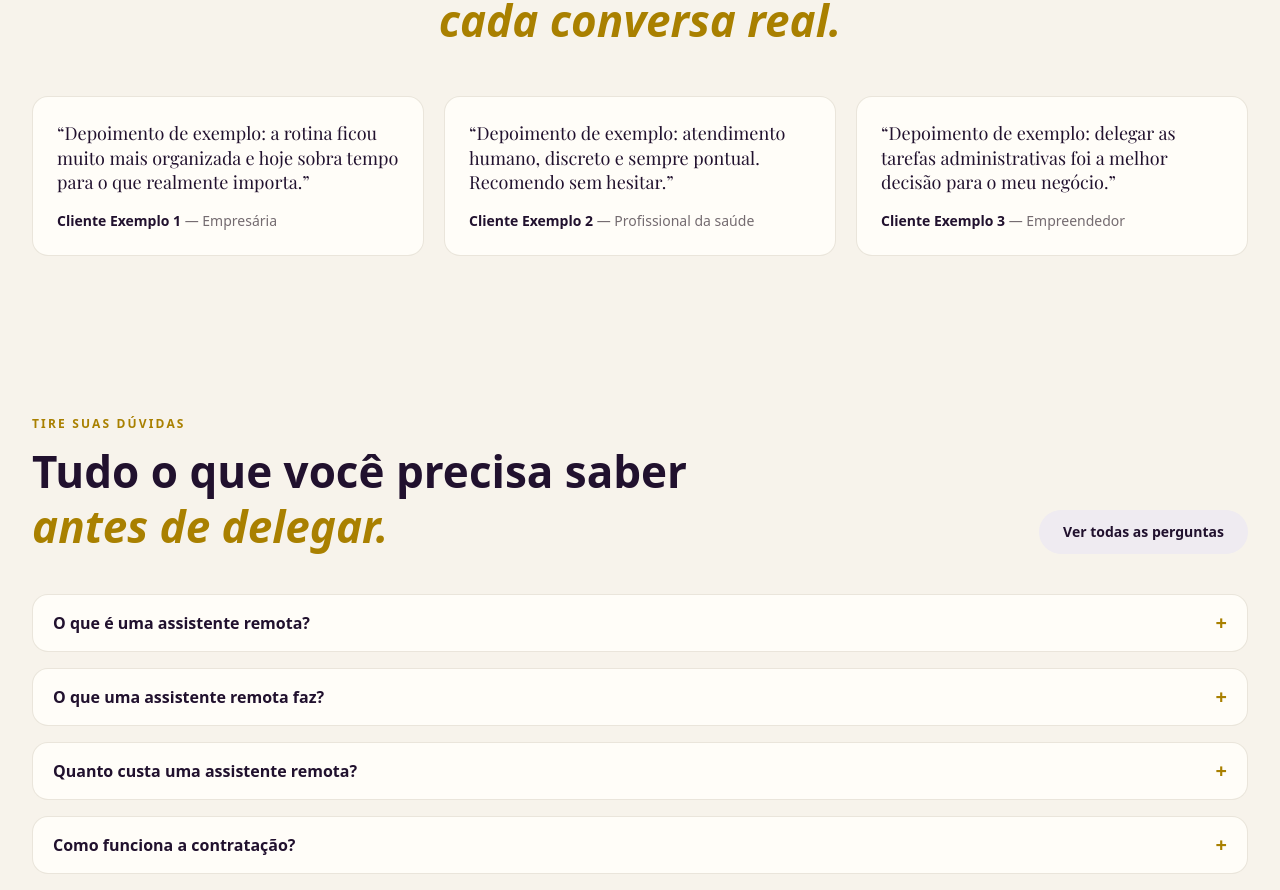
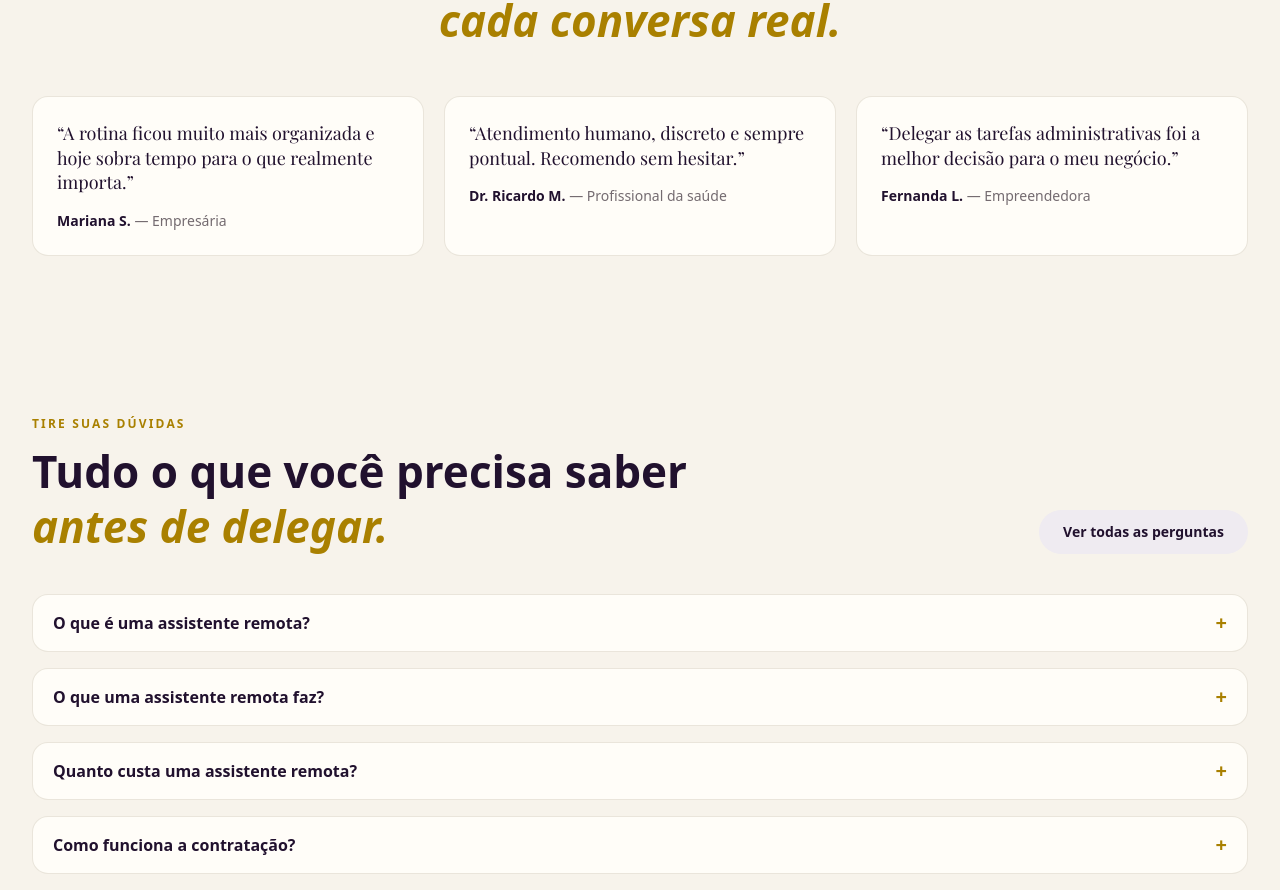
Before and after one commit to carlospio/undercontrol, a Next.js app: page / in a window 1280 px wide. Shown: the part 4800-5690 px from the top of the page. Built offline with nearby package versions, Linux system fonts and the light colour scheme; no server answers; a web font is replaced by a local one.

Commit message:
Use realistic placeholder names in home testimonials
Co-Authored-By: Claude Sonnet 5.5 <noreply@anthropic.com>

```diff
--- a/src/components/sections/TestimonialsSection.tsx
+++ b/src/components/sections/TestimonialsSection.tsx
@@ -13,22 +13,22 @@ export interface Testimonial {
 // Substituir por avaliações reais (Google, clientes, etc.) antes de divulgar o site.
 const testimonials: Testimonial[] = [
   {
-    author: "Cliente Exemplo 1",
+    author: "Mariana S.",
     role: "Empresária",
     quote:
-      "Depoimento de exemplo: a rotina ficou muito mais organizada e hoje sobra tempo para o que realmente importa.",
+      "A rotina ficou muito mais organizada e hoje sobra tempo para o que realmente importa.",
   },
   {
-    author: "Cliente Exemplo 2",
+    author: "Dr. Ricardo M.",
     role: "Profissional da saúde",
     quote:
-      "Depoimento de exemplo: atendimento humano, discreto e sempre pontual. Recomendo sem hesitar.",
+      "Atendimento humano, discreto e sempre pontual. Recomendo sem hesitar.",
   },
   {
-    author: "Cliente Exemplo 3",
-    role: "Empreendedor",
+    author: "Fernanda L.",
+    role: "Empreendedora",
     quote:
-      "Depoimento de exemplo: delegar as tarefas administrativas foi a melhor decisão para o meu negócio.",
+      "Delegar as tarefas administrativas foi a melhor decisão para o meu negócio.",
   },
 ];
 
```
